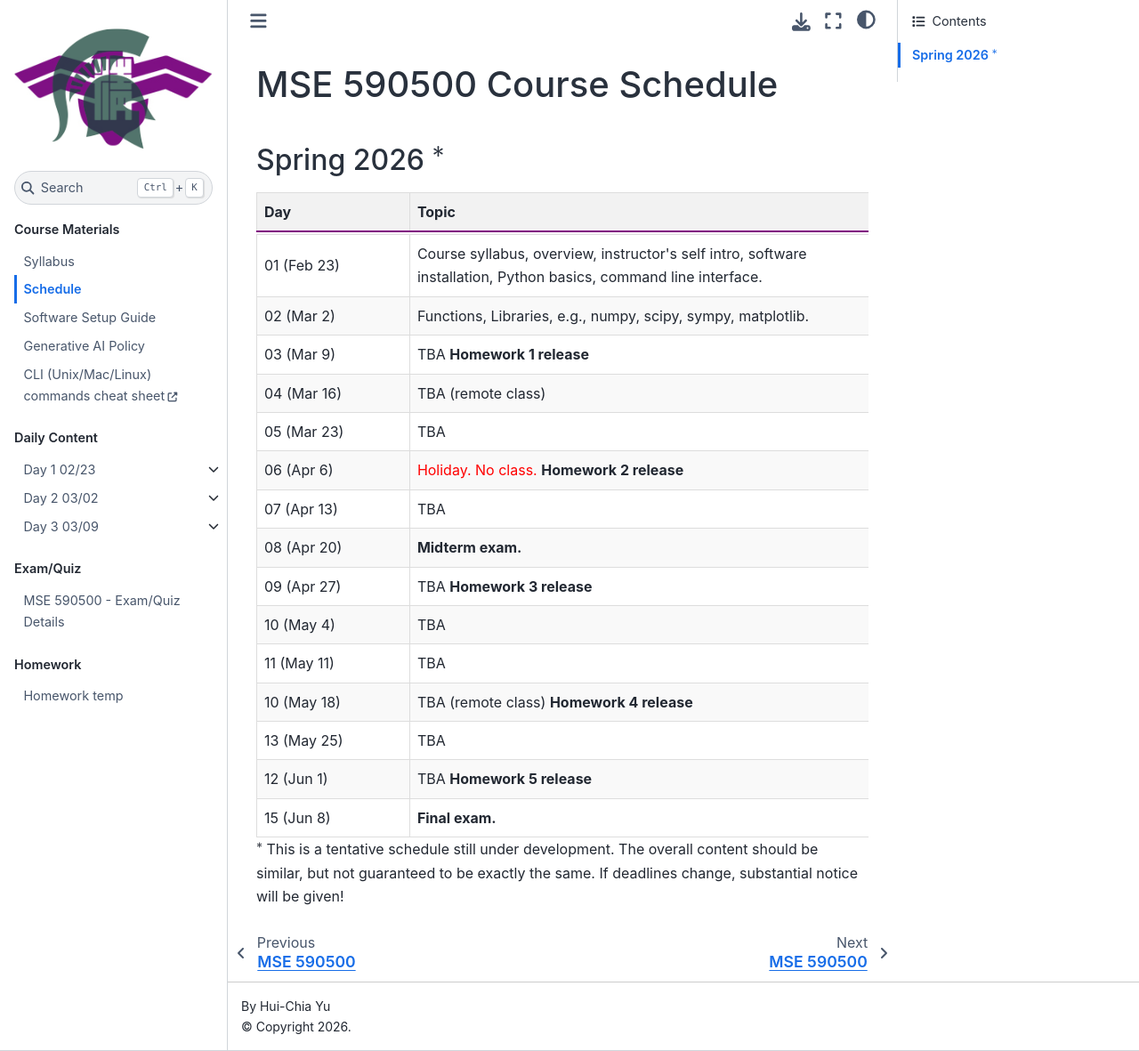
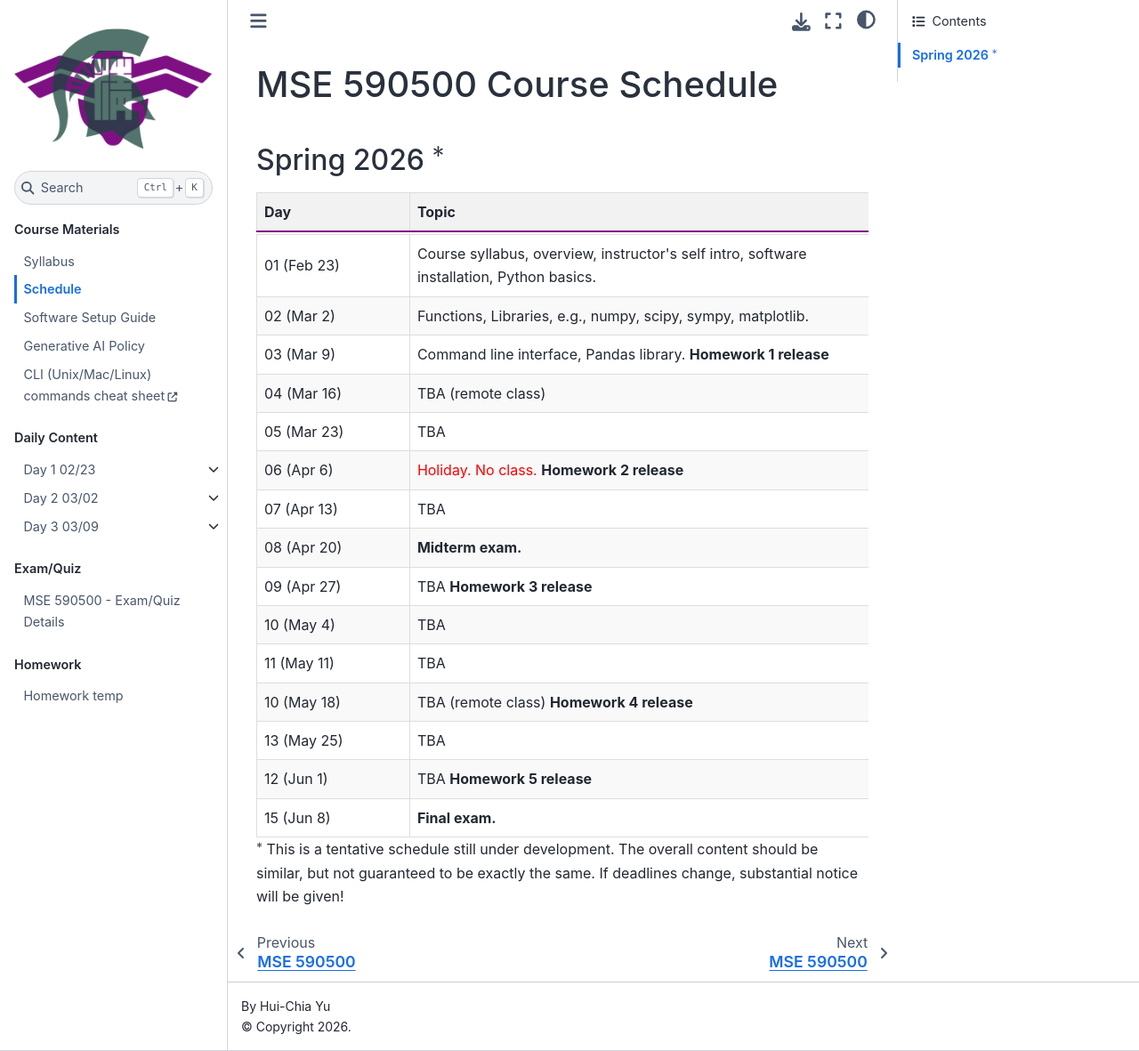
Before and after one commit to huichiayu/nthu_mse_590500, a Jupyter Book: the page built from course_materials/MSE590500_Calendar.md, in a window 1280 px wide and 1181 px high. Shown: the whole window at 89% size. Built offline with Jupyter Book 1.0.4 settings and Sphinx 7.4.7 and the Sphinx Book theme 1.1.4, drawn with Linux system fonts in a browser that asks for light colours; pages that are not in the unit, such as notebooks, are missing from menus.

Commit message:
add d3 info to Cal

```diff
--- a/course_materials/MSE590500_Calendar.md
+++ b/course_materials/MSE590500_Calendar.md
@@ -19,7 +19,7 @@
   </tr>
   <tr> <!-- week 1 -->
     <td style="border: 1px solid #ddd; padding: 8px;">01 (Feb 23)</td>
-    <td style="border: 1px solid #ddd; padding: 8px;">Course syllabus, overview, instructor's self intro, software installation, Python basics, command line interface.</td>
+    <td style="border: 1px solid #ddd; padding: 8px;">Course syllabus, overview, instructor's self intro, software installation, Python basics.</td>
   </tr>
   <tr style="background-color: #f9f9f9;"> <!-- week 2 -->
     <td style="border: 1px solid #ddd; padding: 8px;">02 (Mar 2)</td>
@@ -27,7 +27,7 @@
   </tr>
   <tr> <!-- week 3 -->
     <td style="border: 1px solid #ddd; padding: 8px;">03 (Mar 9)</td>
-    <td style="border: 1px solid #ddd; padding: 8px;"> TBA <strong>Homework 1 release</strong> </td>
+    <td style="border: 1px solid #ddd; padding: 8px;"> Command line interface, Pandas library. <strong>Homework 1 release</strong> </td>
   </tr>
   <tr style="background-color: #f9f9f9;"> <!-- week 4 -->
     <td style="border: 1px solid #ddd; padding: 8px;">04 (Mar 16)</td>
```
